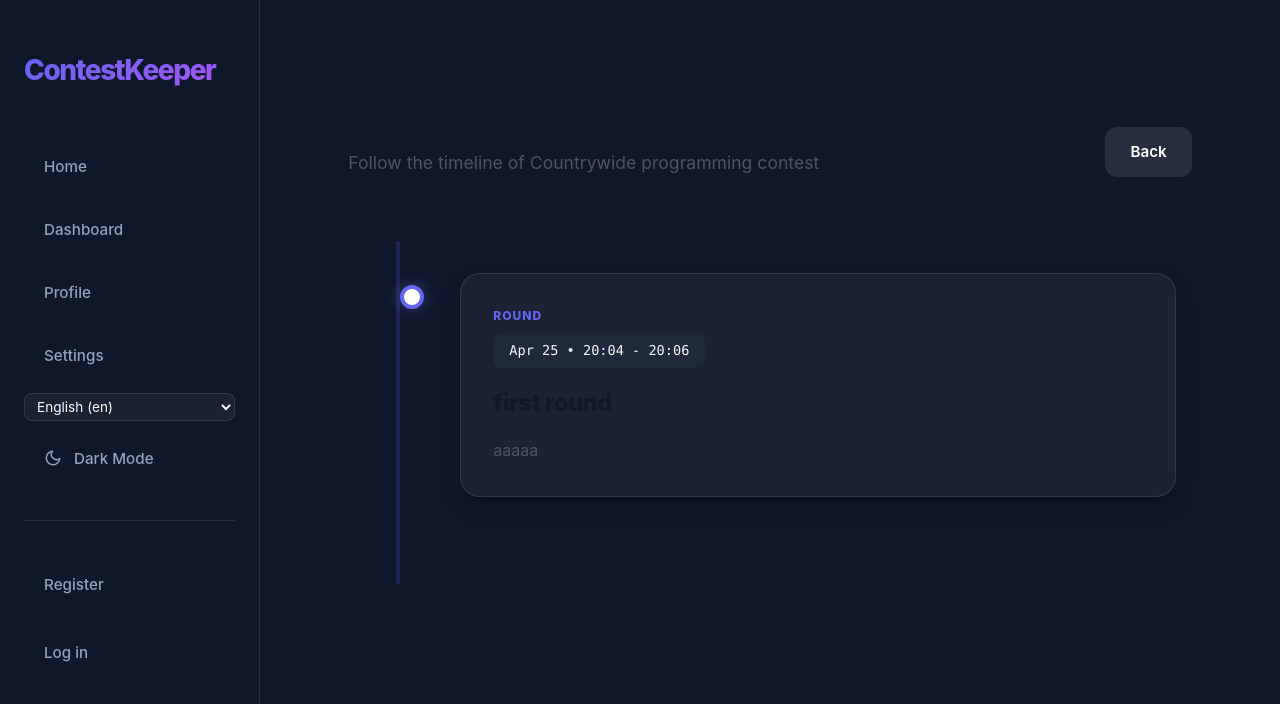
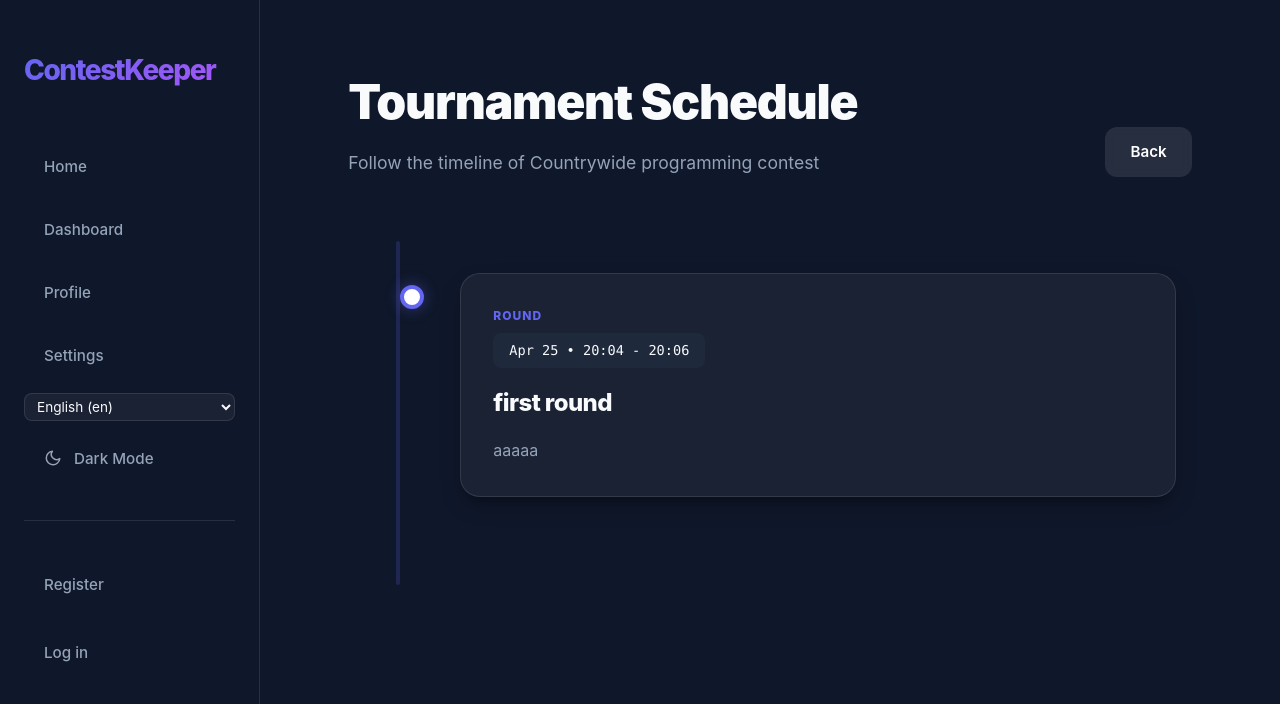
Before and after one commit to yourbrolol/team404NotFound, a Django app: page /en/contests/10/schedule/ in a window 1280 px wide. Shown: the top 704 px of the page. Run offline with Django 5.2, Linux system fonts and the light colour scheme; data comes from the database, SQL or seed files in the repository; both versions use the stored data as it was after the commit; some web fonts are replaced.

Commit message:
change schedule.html text

```diff
--- a/ContestKeeper/app/templates/app/schedule/schedule.html
+++ b/ContestKeeper/app/templates/app/schedule/schedule.html
@@ -11,8 +11,8 @@
 <div class="container py-5">
     <div style="display: flex; justify-content: space-between; align-items: flex-end; margin-bottom: 4rem;">
         <div>
-            <h1 style="font-size: 3rem; font-weight: 900; color: #111827; margin: 0;">Tournament Schedule</h1>
-            <p style="color: #4b5563; font-size: 1.1rem; margin-top: 0.5rem;">Follow the timeline of {{ contest.name }}
+            <h1 style="font-size: 3rem; font-weight: 900; color: var(--text-main); margin: 0;">Tournament Schedule</h1>
+            <p style="color: var(--text-muted); font-size: 1.1rem; margin-top: 0.5rem;">Follow the timeline of {{ contest.name }}
             </p>
         </div>
 
@@ -48,11 +48,11 @@
                 </div>
 
                 <div style="display: flex; justify-content: space-between; align-items: flex-start;">
-                    <h2 style="font-size: 1.5rem; font-weight: 800; color: #111827; margin: 0;">{{ event.title }}</h2>
+                    <h2 style="font-size: 1.5rem; font-weight: 800; color: var(--text-main); margin: 0;">{{ event.title }}</h2>
                     {% if user == contest.organizer %}
                     <a href="{% url 'schedule_event_delete' contest.pk event.pk %}"
-                        style="color: #94a3b8; transition: color 0.2s;" onmouseover="this.style.color='#ef4444'"
-                        onmouseout="this.style.color='#94a3b8'">
+                        style="color: var(--text-muted); transition: color 0.2s;" onmouseover="this.style.color='#ef4444'"
+                        onmouseout="this.style.color='var(--text-muted)'">
                         <svg width="20" height="20" fill="none" stroke="currentColor" viewBox="0 0 24 24">
                             <path stroke-linecap="round" stroke-linejoin="round" stroke-width="2"
                                 d="M19 7l-.867 12.142A2 2 0 0116.138 21H7.862a2 2 0 01-1.995-1.858L5 7m5 4v6m4-6v6m1-10V4a1 1 0 00-1-1h-4a1 1 0 00-1 1v3M4 7h16">
@@ -63,17 +63,17 @@
                 </div>
 
                 {% if event.description %}
-                <p style="color: #4b5563; margin-top: 1rem; line-height: 1.6;">{{ event.description|linebreaksbr }}</p>
+                <p style="color: var(--text-muted); margin-top: 1rem; line-height: 1.6;">{{ event.description|linebreaksbr }}</p>
                 {% endif %}
 
                 {% if event.round %}
                 <div style="margin-top: 1.5rem; border-top: 1px solid rgba(0,0,0,0.05); padding-top: 1rem;">
                     <a href="{% if user == contest.organizer %}{% url 'round_detail' contest.pk event.round.id %}{% else %}{% url 'round_detail_team' contest.pk event.round.id %}{% endif %}"
-                       class="btn btn-sm btn-primary" style="font-size: 0.8rem; border-radius: 8px;">
+                        class="btn btn-sm btn-primary" style="font-size: 0.8rem; border-radius: 8px;">
                         {% if event.event_type == 'DEADLINE' %}
-                            {% trans "Go to Submission" %}
+                        {% trans "Go to Submission" %}
                         {% else %}
-                            {% trans "View Round Details" %}
+                        {% trans "View Round Details" %}
                         {% endif %}
                     </a>
                 </div>
```
Also changed, not shown: ContestKeeper/db.sqlite3.
